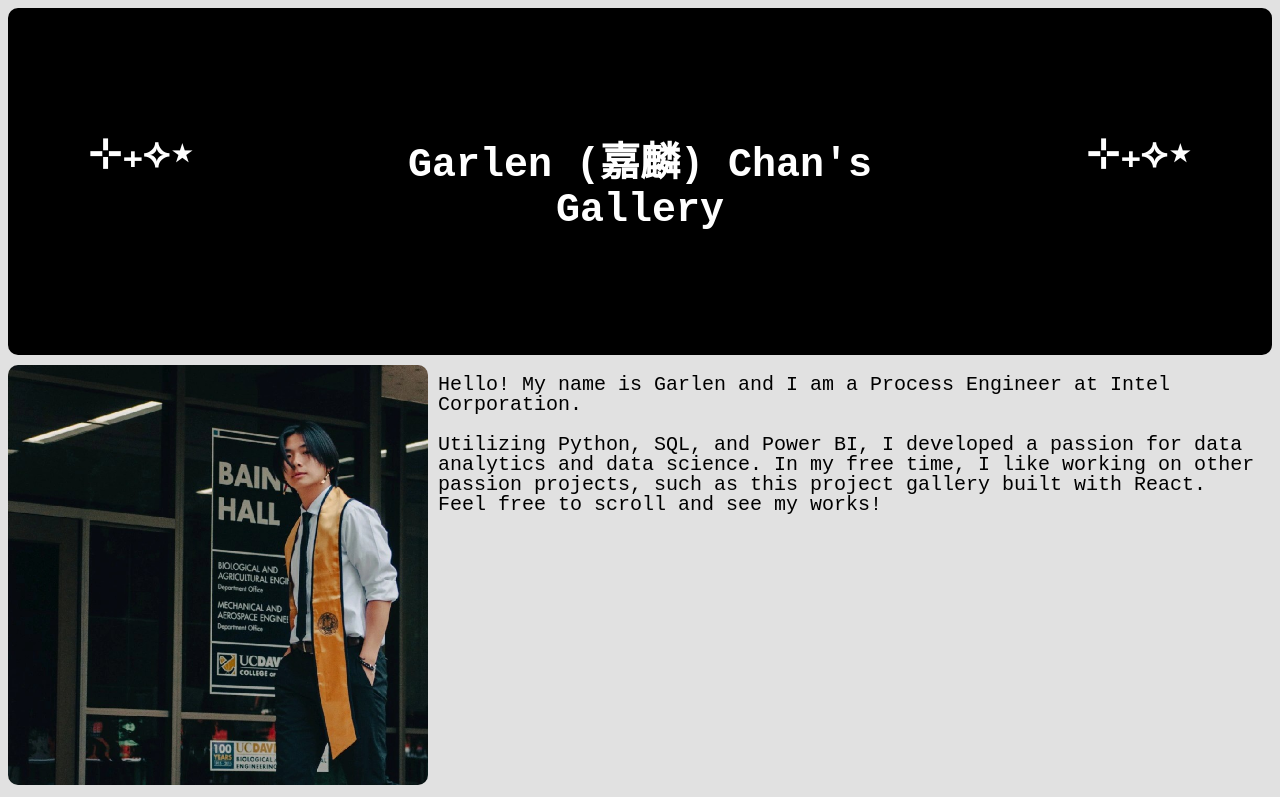
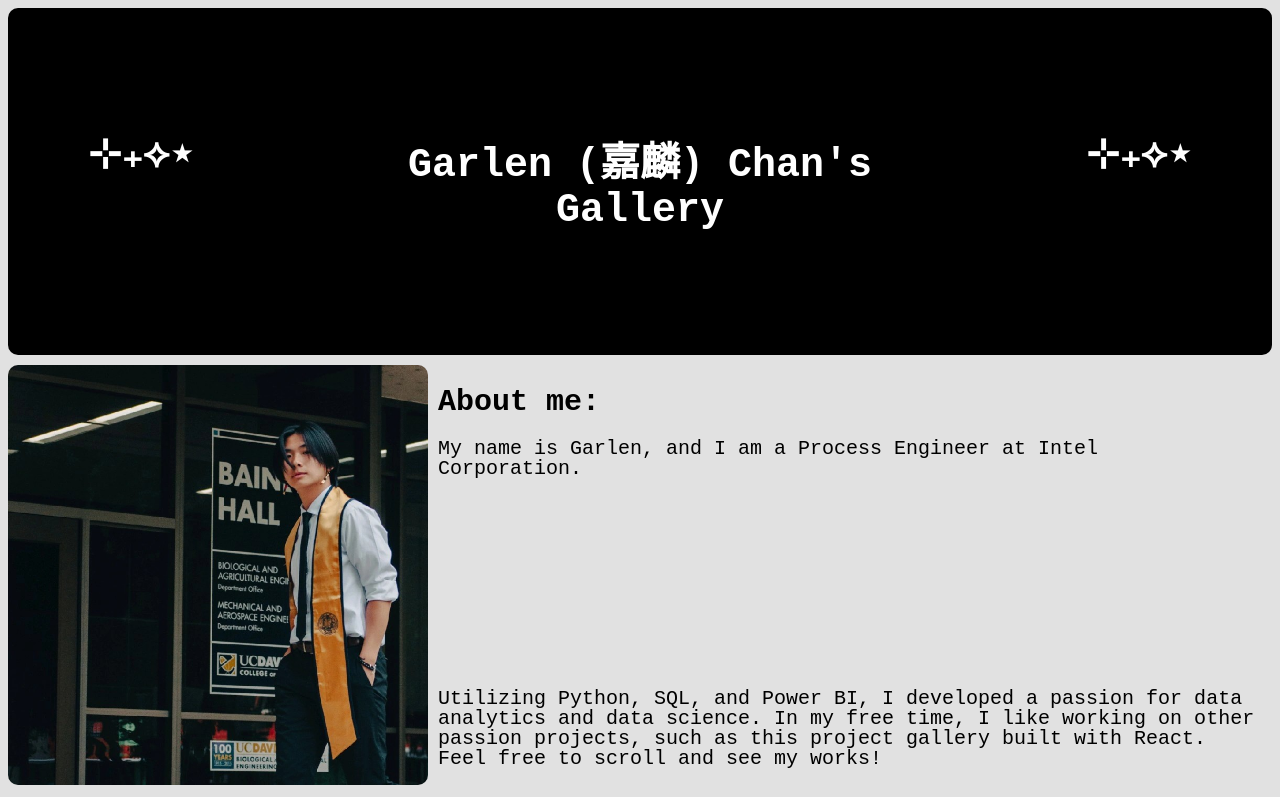
Before and after one commit to gachan2090/len.katsu, a React (Vite) app: page / in a window 1280 px wide. Shown: the top 797 px of the page. Built offline with nearby package versions, Linux system fonts and the light colour scheme.

Commit message:
updated bio text

```diff
--- a/src/main.jsx
+++ b/src/main.jsx
@@ -46,10 +46,13 @@ function App() {
             <img src={gradPhoto} id="BioImage" alt="Graduation" />
           </div>
           <div id="BioTextWrapper">
+            <p id="BioTitle">
+              About me:
+              <p id="BioText">
+              My name is Garlen, and I am a Process Engineer at Intel Corporation.
+              </p>
+            </p>
             <p id="BioText">
-              Hello! My name is Garlen and I am a Process Engineer at Intel Corporation.
-              <br />
-              <br />
               Utilizing Python, SQL, and Power BI, I developed a passion for data analytics
               and data science. In my free time, I like working on other passion projects,
               such as this project gallery built with React. Feel free to scroll and see my works!
```
